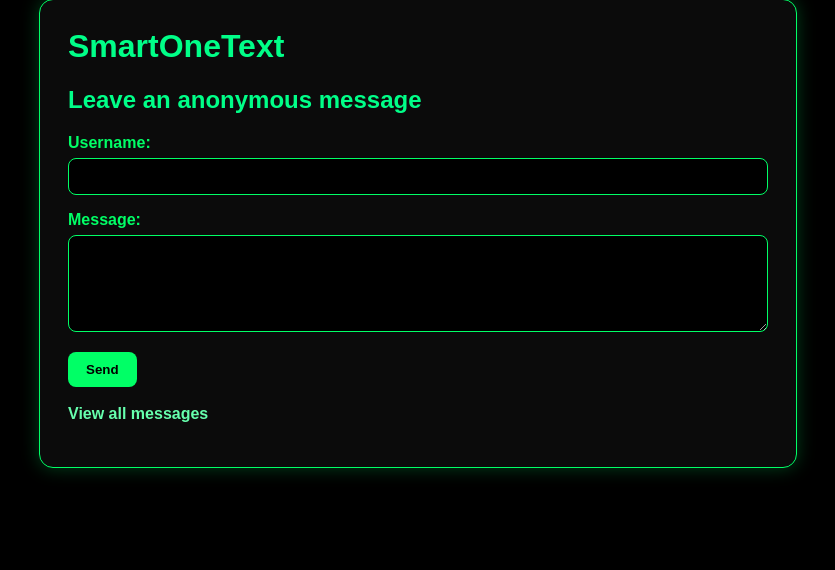
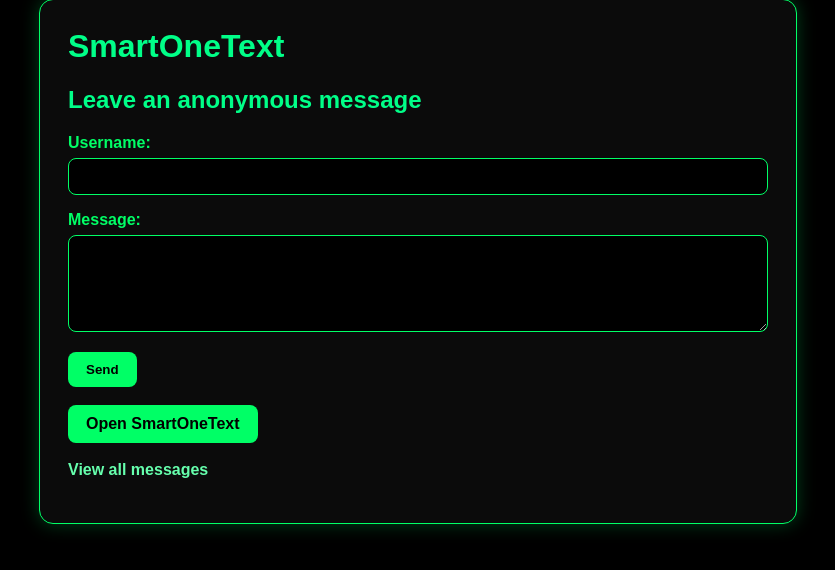
Before and after one commit to mali01001110/smartonetext, a Django app: page / in a window 1280 px wide. Shown: the part 61-631 px from the top of the page, without its empty margins (222-1057 px from the left). Run offline with Django 5.2, Linux system fonts and the light colour scheme.

Commit message:
Refactor button styles and add SmartOneText link
Updated button styles and added new button link.

```diff
--- a/templates/index.html
+++ b/templates/index.html
@@ -43,7 +43,9 @@
             box-sizing: border-box;
         }
 
-        button {
+        button,
+        .button {
+            display: inline-block;
             background: #00ff66;
             color: #000;
             border: none;
@@ -51,10 +53,13 @@
             border-radius: 8px;
             font-weight: bold;
             cursor: pointer;
+            text-decoration: none;
         }
 
-        button:hover {
+        button:hover,
+        .button:hover {
             background: #33ff85;
+            text-decoration: none;
         }
 
         a {
@@ -88,7 +93,13 @@
             <button type="submit">Send</button>
         </form>
 
-        <p class="link"><a href="{% url 'feed' %}">View all messages</a></p>
+        <p class="link">
+            <a class="button" href="{% url 'feed' %}">Open SmartOneText</a>
+        </p>
+
+        <p class="link">
+            <a href="{% url 'feed' %}">View all messages</a>
+        </p>
     </div>
 </body>
 </html>
```
